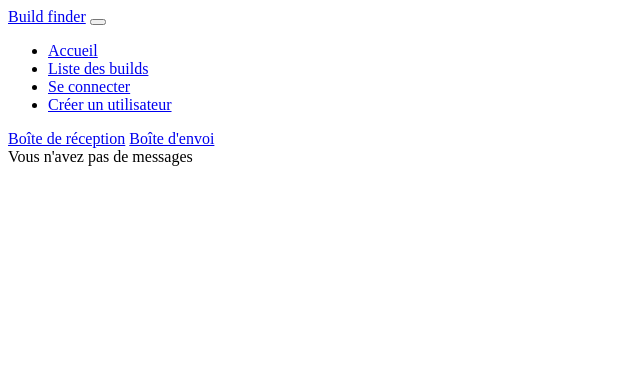
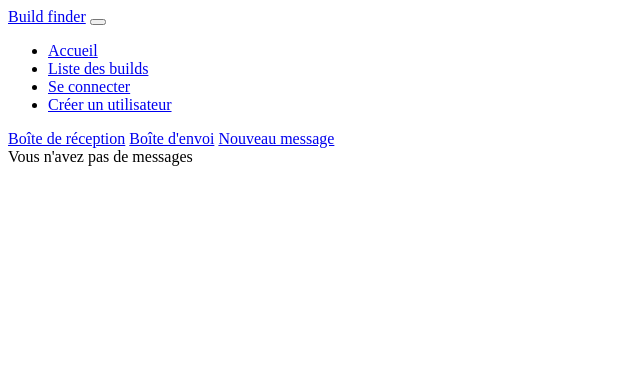
Before and after one commit to Mat40100/wowBuild, a Symfony app: template templates/user_message/Index.html.twig in a window 1280 px wide. Shown: the top 374 px of the page, without its empty margins (0-640 px from the left). Run offline with Twig, Linux system fonts and the light colour scheme; the template is opened without the code that fills it, so the values that code supplies are empty; some libraries are stand-ins or nearby versions.

Commit message:
add protection for deleted message, add isRead , renamed new message Action

```diff
--- a/src/Entity/UserMessage.php
+++ b/src/Entity/UserMessage.php
@@ -62,6 +62,7 @@ class UserMessage
     {
         $this->setReceiverVisible(true);
         $this->setWriterVisible(true);
+        $this->setIsRead(false);
     }
 
     public function getId(): ?int
@@ -155,9 +156,6 @@ class UserMessage
 
     public function getIsRead(): ?bool
     {
-        if ($this->isRead === null ) {
-            $this->isRead = false;
-        }
         return $this->isRead;
     }
 
--- a/templates/user/show.html.twig
+++ b/templates/user/show.html.twig
@@ -16,7 +16,7 @@
             {% if app.user is same as(user) %}
                 <p class="col-12 text-center user-email">{{ user.email }}</p>
                 {% else %}
-                <a href="{{ path('app_usermessage_sendmessage', {'id':user.id}) }}">Envoyer un message</a>
+                <a href="{{ path('app_usermessage_send', {'id':user.id}) }}">Envoyer un message</a>
             {% endif %}
         </div>
 
--- a/templates/user_message/Index.html.twig
+++ b/templates/user_message/Index.html.twig
@@ -1,6 +1,10 @@
 {% extends 'base.html.twig' %}
 
 {% block title %}Messagerie{% endblock %}
+
+{% block stylesheets %}
+    {{ encore_entry_link_tags('messenger') }}
+{% endblock %}
 
 {% block body %}
 
@@ -9,6 +13,7 @@
             <div class="col-12 row justify-content-start">
                 <a href="{{ path('app_usermessage_reception') }}" class="mess-onglets m-1">Boîte de réception</a>
                 <a href="{{ path('app_usermessage_sent') }}" class="mess-onglets m-1">Boîte d'envoi</a>
+                <a href="#">Nouveau message</a>
             </div>
             <div class="mess-box col-12 row">
                 {% for message in messages %}
--- a/templates/user_message/messageList.twig
+++ b/templates/user_message/messageList.twig
@@ -1,9 +1,11 @@
+<div class="col-12 row justify-content-center align-items-center">
     {% if message.isRead is same as(true) %}
-        <a href="{{ path('app_usermessage_show', {'id':message.id}) }}" class="col row message read justify-content-between bg-white m-1">
+        <a href="{{ path('app_usermessage_show', {'id':message.id}) }}" class="col row message read justify-content-between m-1">
         {% else %}
-        <a href="{{ path('app_usermessage_show', {'id':message.id}) }}" class="col row message justify-content-between bg-white m-1">
+        <a href="{{ path('app_usermessage_show', {'id':message.id}) }}" class="col row message justify-content-between m-1">
             {% endif %}
             <div class="col-auto">{{ message.messageFrom.username }} - {{ message.creationDate | date('d-m-Y h:i:s')}}</div>
             <div class="col-auto text-center">{{ message.content | cut }}</div>
         </a>
         <a class="col-auto btn btn-outline-danger" href="{{ path('app_usermessage_hide', {'id':message.id}) }}">Supprimer</a>
+</div>
--- a/templates/user_message/show.html.twig
+++ b/templates/user_message/show.html.twig
@@ -7,7 +7,7 @@
     <div class="col-12 row justify-content-center align-items-center">
         {{ message.messageFrom.username }}
         {{ message.content }}
-        <a href="{{ path('app_usermessage_sendmessage', {'id':message.messageFrom.id}) }}">Répondre</a>
+        <a href="{{ path('app_usermessage_send', {'id':message.messageFrom.id}) }}">Répondre</a>
     </div>
 
 {% endblock %}
```
Also changed, not shown: assets/css/messenger.css (+10 -0 lines), src/Controller/UserMessageController.php (+7 -1 lines). Lines whose indentation alone changed are shown as unchanged.
